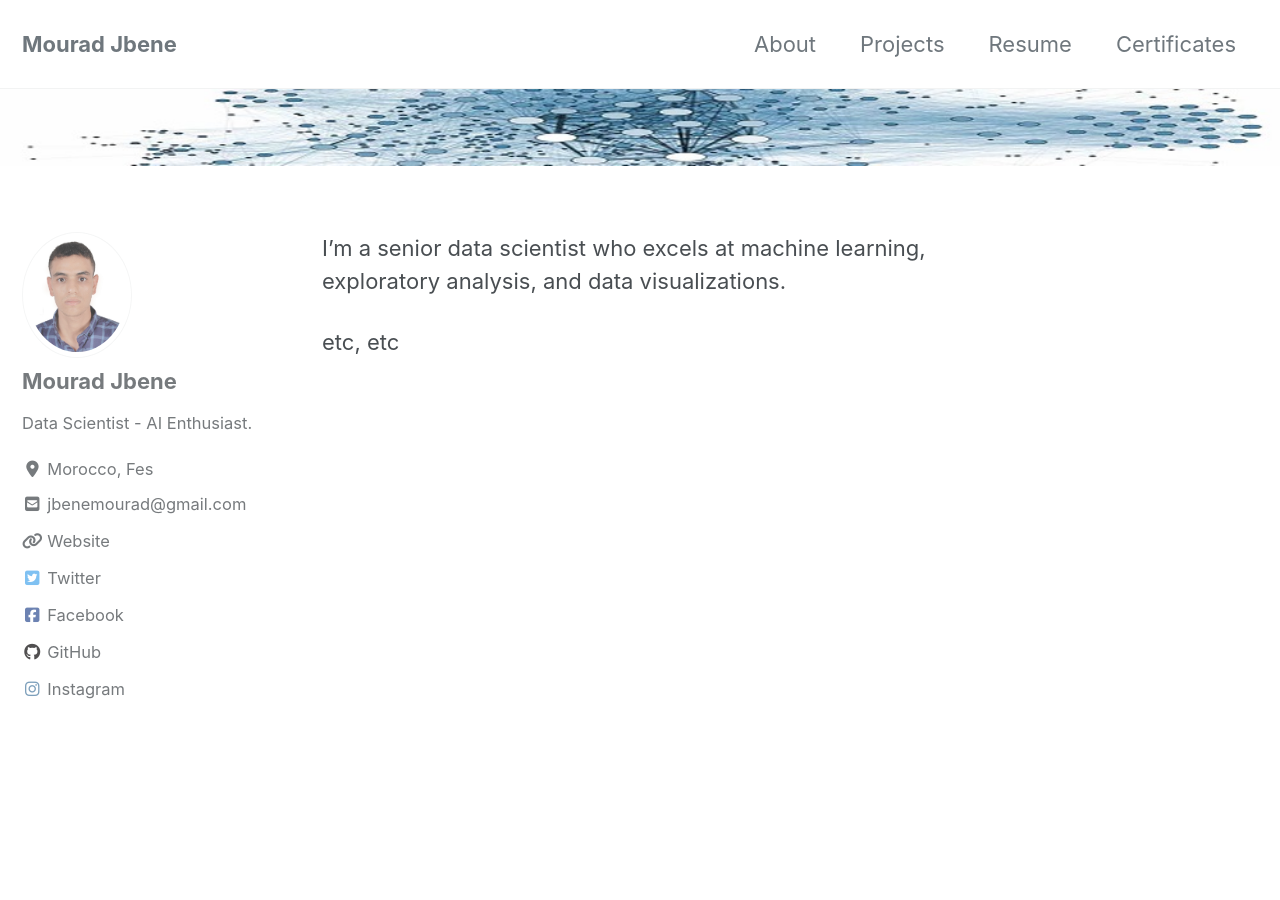
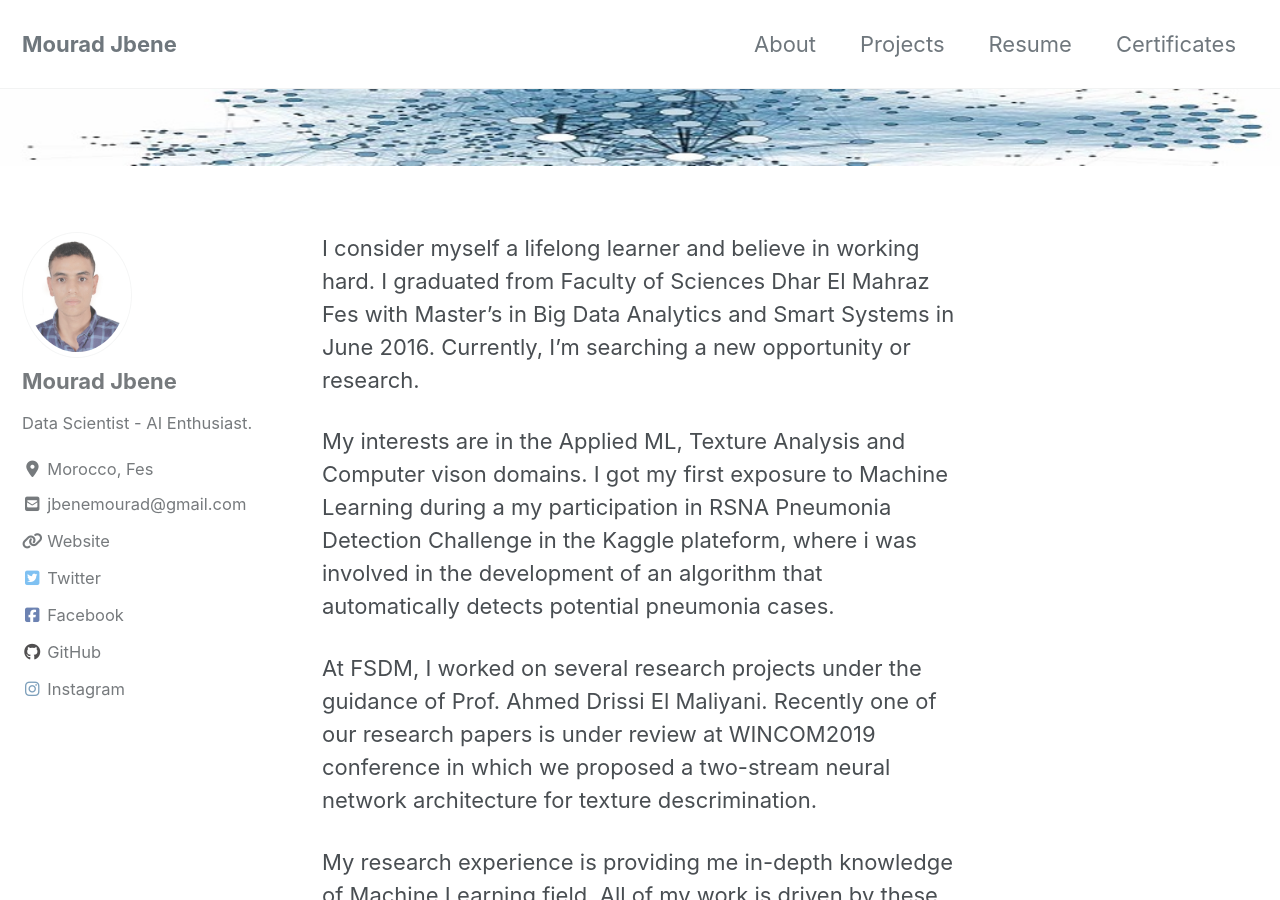
Before and after one commit to J-Mourad/J-Mourad.github.io, a Jekyll site: the page built from _pages/about.md, in a window 1280 px wide and 900 px high. Built offline with Jekyll 4.4.1, drawn with Linux system fonts in a browser that asks for light colours; cached includes are drawn as plain includes; nearby versions of some CDN libraries; some of the changed text lies outside the part shown.

Commit message:
Adding more content in the About page

```diff
--- a/_pages/about.md
+++ b/_pages/about.md
@@ -5,6 +5,11 @@ header:
     image: "/assets/images/Imagefront.jpg"
 ---
 
-I'm a senior data scientist who excels at machine learning, exploratory analysis, and data visualizations.
+I consider myself a lifelong learner and believe in working hard. I graduated from Faculty of Sciences Dhar El Mahraz Fes with Master's in Big Data Analytics and Smart Systems in June 2016.
+Currently, I'm searching a new opportunity or research.
 
-etc, etc
+My interests are in the Applied ML, Texture Analysis and Computer vison domains. I got my first exposure to Machine Learning during a my participation in RSNA Pneumonia Detection Challenge in the Kaggle plateform, where i was involved in the development of an algorithm that automatically detects potential pneumonia cases.
+
+At FSDM, I worked on several research projects under the guidance of Prof. Ahmed Drissi El Maliyani. Recently one of our research papers is under review at WINCOM2019 conference in which we proposed a two-stream neural network architecture for texture descrimination.
+
+My research experience is providing me in-depth knowledge of Machine Learning field. All of my work is driven by these learnings.
```
